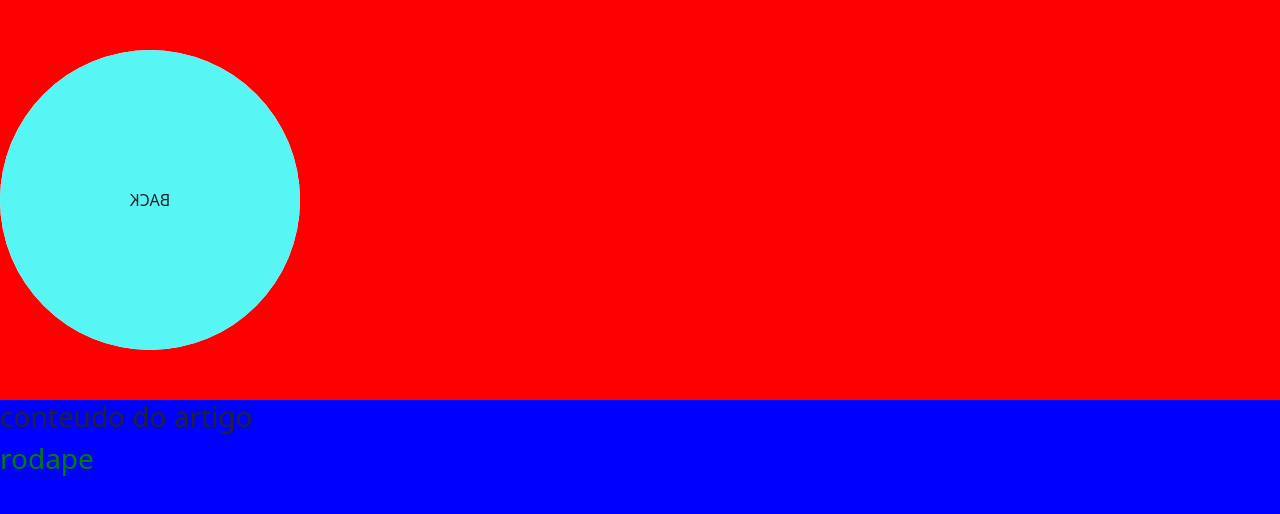
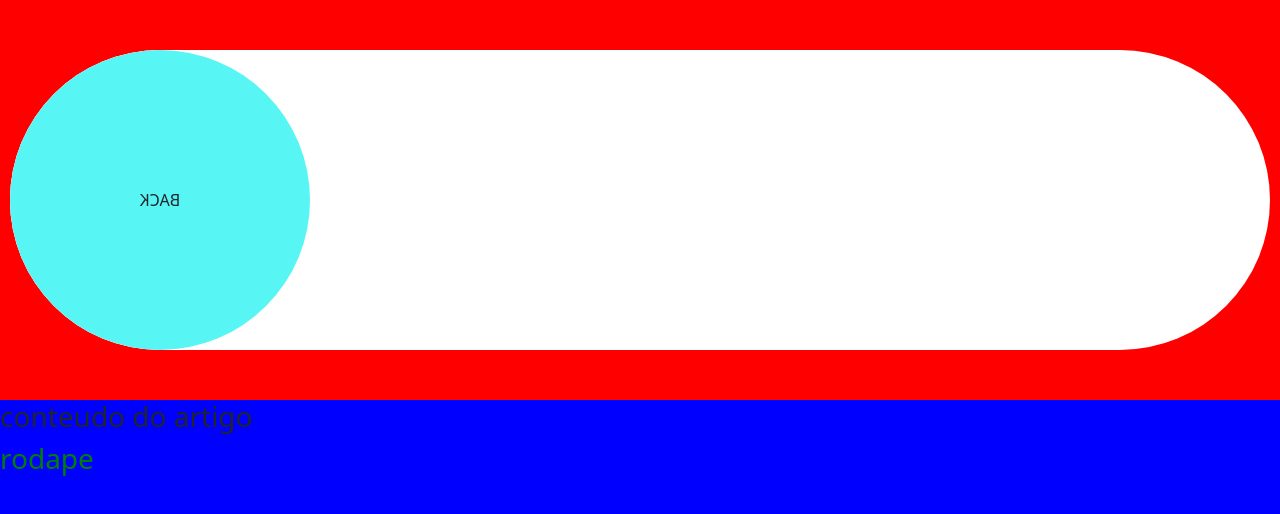
Before and after one commit to DennerLucio/DennerLucio.github.io, a React (Create React App) app: page / in a window 1280 px wide. Shown: the top 514 px of the page. Built offline with nearby package versions, Linux system fonts and the light colour scheme.

Commit message:
atualizaçao do cabeçalho

```diff
--- a/src/Header.css
+++ b/src/Header.css
@@ -7,9 +7,12 @@ body{
 .cabecalho{
     width: 100%;
     height: 400px;
+
     background-color: red;
     display: flex;
-
+    position: relative;
+    align-items: center;
+    justify-content: center;
 
 }
 .face{
@@ -33,7 +36,7 @@ body{
 #front{
 
 
-    background-color: rgb(252, 252, 252);
+    background-color: rgba(252, 252, 252, 0.856);
     transform: rotateY(180deg);
 }
 
@@ -45,9 +48,18 @@ body{
 }
 #card{
     margin-left: 150px;
-    margin-top: 50px;
     display: flex;
     justify-content: center;
     transform-style: preserve-3d;
     transition: all .7s;
 }
+#barra{
+    display: flex;
+    position: relative;
+    width: 1260px;
+    height: 300px;
+    background-color: #FFFFFF;
+    border-radius: 150px 150px 150px 150px;
+    align-items: top;
+    justify-content: left;
+}
--- a/src/Headers.js
+++ b/src/Headers.js
@@ -8,6 +8,8 @@ function Headers(props) {
     <div>
 
       <div class="cabecalho">
+        <div class="" id="barra">
+
 
           <div class="flip" id="card">
               <div id="front" class="face">
@@ -18,7 +20,7 @@ function Headers(props) {
               </div>
           </div>
 
-
+          </div>
 
 
       </div>
```
